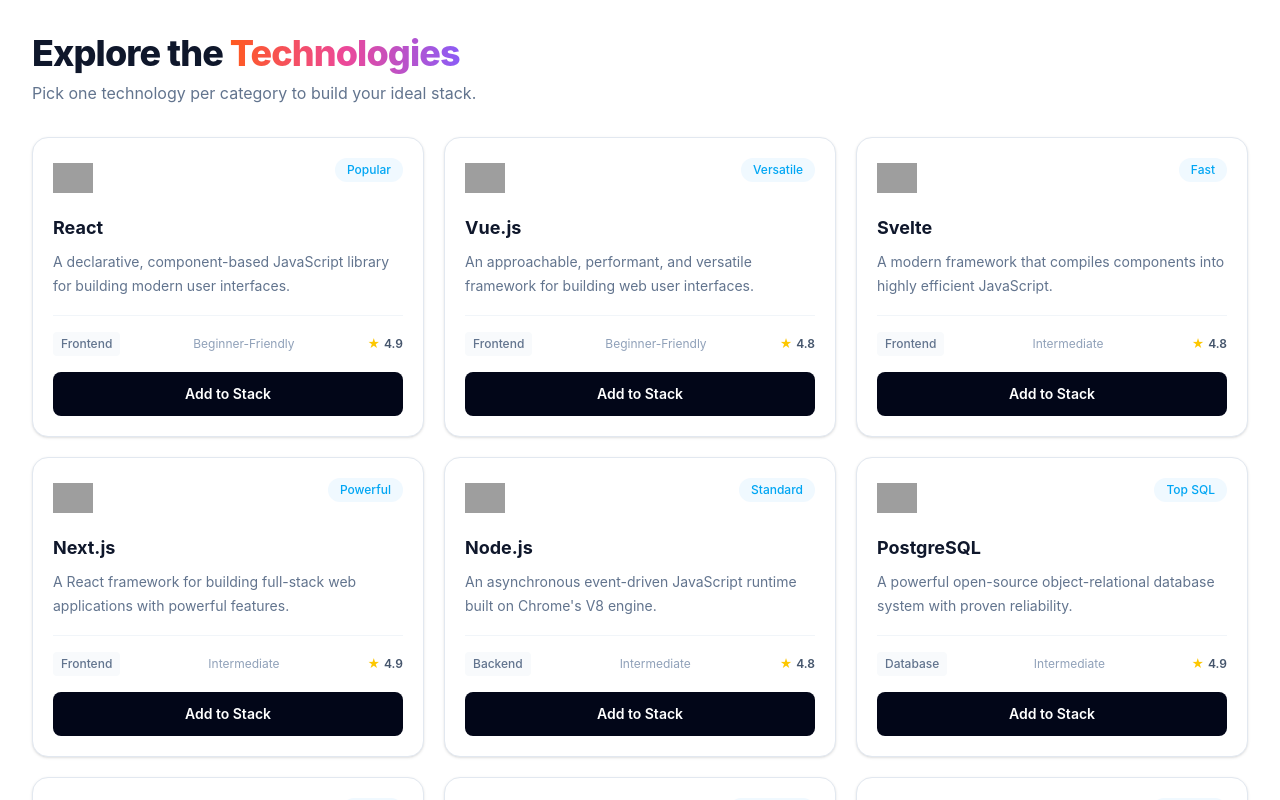
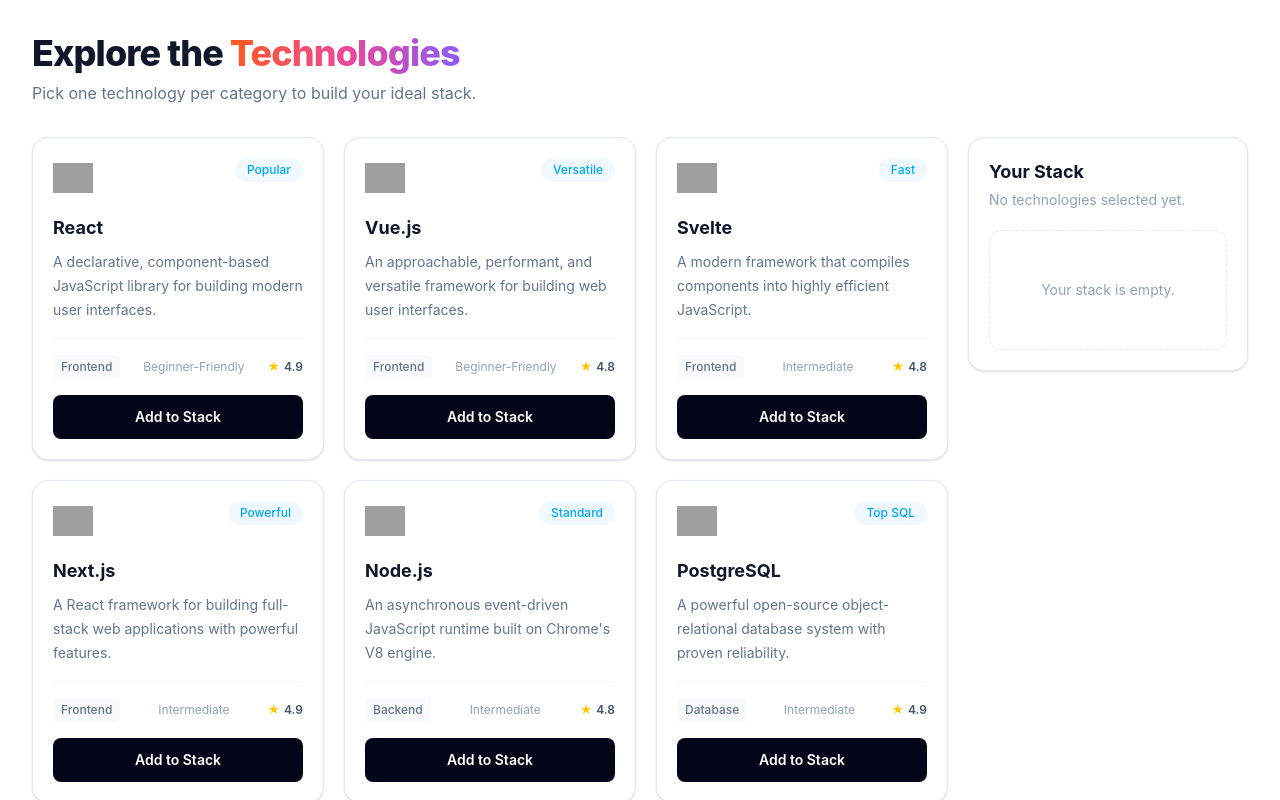
Before and after one commit to Saqlaine-Sami/dev-stack-builder, a React (Vite) app: page / in a window 1280 px wide. Shown: the part 760-1560 px from the top of the page. Built offline with nearby package versions, Linux system fonts and the light colour scheme; grey boxes are pictures that could not be loaded.

Commit message:
add stack selection and removal

```diff
--- a/src/App.jsx
+++ b/src/App.jsx
@@ -1,4 +1,6 @@
 import { useState } from "react";
+import { ToastContainer, toast } from "react-toastify";
+
 import Navbar from "./components/Navbar";
 import Hero from "./components/Hero";
 import TechnologySection from "./components/TechnologySection";
@@ -6,14 +8,54 @@
 function App() {
   const [stack, setStack] = useState([]);
 
+  // Add technology
   const handleAddToStack = (technology) => {
-    setStack((currentStack) => {
-      if (currentStack.some((item) => item.id === technology.id)) {
-        return currentStack;
-      }
+    // Duplicate check
+    const alreadyAdded = stack.some((item) => item.id === technology.id);
 
-      return [...currentStack, technology];
-    });
+    if (alreadyAdded) {
+      toast.warning(`${technology.name} is already in your stack.`);
+      return;
+    }
+
+    // One technology per category
+    const sameCategory = stack.some(
+      (item) => item.category === technology.category,
+    );
+
+    if (sameCategory) {
+      toast.warning(
+        `You can select only one ${technology.category} technology.`,
+      );
+      return;
+    }
+
+    setStack((currentStack) => [...currentStack, technology]);
+
+    toast.success(`${technology.name} added to your stack!`);
+  };
+
+  // Remove one technology
+  const handleRemove = (technologyId) => {
+    const technology = stack.find((item) => item.id === technologyId);
+
+    setStack((currentStack) =>
+      currentStack.filter((item) => item.id !== technologyId),
+    );
+
+    if (technology) {
+      toast.info(`${technology.name} removed from your stack.`);
+    }
+  };
+
+  // Remove everything
+  const handleRemoveAll = () => {
+    if (stack.length === 0) {
+      return;
+    }
+
+    setStack([]);
+    toast.info("All technologies removed from your stack.");
   };
 
   return (
@@ -23,29 +65,23 @@
       <main>
         <Hero />
 
-        <TechnologySection onAdd={handleAddToStack} stack={stack} />
+        <TechnologySection
+          onAdd={handleAddToStack}
+          onRemove={handleRemove}
+          onRemoveAll={handleRemoveAll}
+          stack={stack}
+        />
+      </main>
 
-        <section
-          id="projects"
-          className="flex min-h-[400px] items-center justify-center"
-        >
-          <h2 className="text-3xl font-bold">Projects</h2>
-        </section>
-
-        <section
-          id="about"
-          className="flex min-h-[400px] items-center justify-center bg-gray-50"
-        >
-          <h2 className="text-3xl font-bold">About</h2>
-        </section>
-
-        <section
-          id="contact"
-          className="flex min-h-[400px] items-center justify-center"
-        >
-          <h2 className="text-3xl font-bold">Contact</h2>
-        </section>
-      </main>
+      {/* Toast Notifications */}
+      <ToastContainer
+        position="top-right"
+        autoClose={2500}
+        hideProgressBar={false}
+        newestOnTop
+        closeOnClick
+        pauseOnHover
+      />
     </>
   );
 }
--- a/src/components/TechnologySection.jsx
+++ b/src/components/TechnologySection.jsx
@@ -1,7 +1,8 @@
 import { useEffect, useState } from "react";
 import TechnologyCard from "./TechnologyCard";
+import YourStack from "./YourStack";
 
-const TechnologySection = ({ onAdd, stack }) => {
+const TechnologySection = ({ onAdd, onRemove, onRemoveAll, stack }) => {
   const [technologies, setTechnologies] = useState([]);
   const [loading, setLoading] = useState(true);
 
@@ -42,7 +43,7 @@
         </p>
       </div>
 
-      {/* Loading State */}
+      {/* Loading */}
       {loading ? (
         <div className="flex min-h-[300px] items-center justify-center">
           <div className="flex items-center gap-3 text-slate-500">
@@ -51,6 +52,8 @@
           </div>
         </div>
       ) : (
+        <div className="grid items-start gap-5 lg:grid-cols-[minmax(0,3fr)_280px]">
+          {/* Technology Cards */}
           <div className="grid grid-cols-1 gap-5 md:grid-cols-2 lg:grid-cols-3">
             {technologies.map((technology) => (
               <TechnologyCard
@@ -61,6 +64,14 @@
               />
             ))}
           </div>
+
+          {/* Your Stack */}
+          <YourStack
+            stack={stack}
+            onRemove={onRemove}
+            onRemoveAll={onRemoveAll}
+          />
+        </div>
       )}
     </section>
   );
--- /dev/null
+++ b/src/components/YourStack.jsx
@@ -0,0 +1,74 @@
+const YourStack = ({ stack, onRemove, onRemoveAll }) => {
+  return (
+    <aside className="rounded-2xl border border-slate-200 bg-white p-5 shadow-sm">
+      {/* Heading */}
+      <div>
+        <h2 className="text-lg font-bold text-slate-900">Your Stack</h2>
+
+        <p className="mt-1 text-sm text-slate-400">
+          {stack.length === 0
+            ? "No technologies selected yet."
+            : `${stack.length} Technology${
+                stack.length > 1 ? "ies" : "y"
+              } Selected`}
+        </p>
+      </div>
+
+      {/* Empty State */}
+      {stack.length === 0 ? (
+        <div className="mt-5 flex min-h-[120px] items-center justify-center rounded-xl border border-dashed border-slate-200 text-sm text-slate-400">
+          Your stack is empty.
+        </div>
+      ) : (
+        <>
+          {/* Selected Technologies */}
+          <div className="mt-5 space-y-2">
+            {stack.map((technology) => (
+              <div
+                key={technology.id}
+                className="flex items-center gap-3 rounded-lg border border-slate-200 px-3 py-3"
+              >
+                <img
+                  src={technology.icon}
+                  alt={`${technology.name} logo`}
+                  className="h-8 w-8 object-contain"
+                />
+
+                <div className="min-w-0 flex-1">
+                  <p className="truncate text-sm font-semibold text-slate-800">
+                    {technology.name}
+                  </p>
+
+                  <p className="text-[10px] text-slate-400">
+                    {technology.category}
+                  </p>
+                </div>
+
+                {/* Remove */}
+                <button
+                  type="button"
+                  onClick={() => onRemove(technology.id)}
+                  className="text-xl leading-none text-slate-400 transition hover:text-red-500"
+                  aria-label={`Remove ${technology.name}`}
+                >
+                  ×
+                </button>
+              </div>
+            ))}
+          </div>
+
+          {/* Remove All */}
+          <button
+            type="button"
+            onClick={onRemoveAll}
+            className="mt-5 w-full rounded-lg border border-red-200 px-4 py-2.5 text-sm font-semibold text-red-500 transition hover:bg-red-50"
+          >
+            Remove All
+          </button>
+        </>
+      )}
+    </aside>
+  );
+};
+
+export default YourStack;
--- a/src/index.css
+++ b/src/index.css
@@ -1,4 +1,5 @@
 @import "tailwindcss";
+@import "react-toastify/dist/ReactToastify.css";
 
 :root {
   --brand-gradient: linear-gradient(
```
Lines whose indentation alone changed are shown as unchanged.
